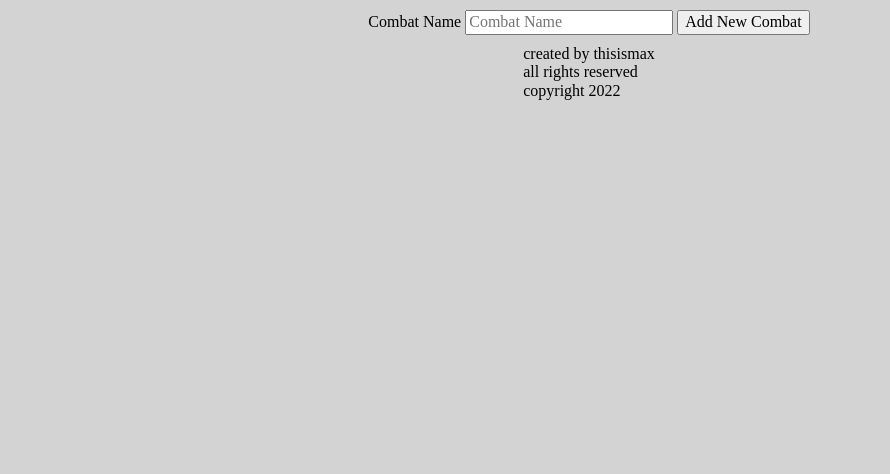
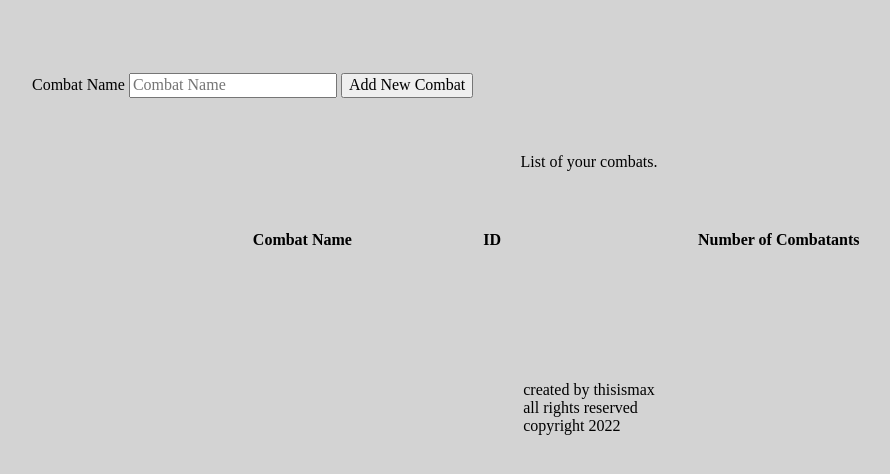
Before and after one commit to thisismax/encounters0.1, a Flask app: page /manageCombats in a window 1280 px wide. Shown: the part 48-522 px from the top of the page, without its empty margins (51-941 px from the left). Run offline with Flask 2, Linux system fonts and the light colour scheme; the visitor is signed in with stand-in values (Sample User, id 1); data comes from the database, SQL or seed files in the repository; data that the repository does not hold is empty.

Commit message:
added 'combat_keys' for player access

```diff
--- a/website/static/styles.css
+++ b/website/static/styles.css
@@ -21,9 +21,20 @@ nav {
 }
 
 main {
+    padding: 5%;
     display: flex;
+    flex-direction: column;
     justify-content: center;
     margin: 10px;
+}
+
+table {
+    padding: 5% 10% 5% 10%;
+    text-align: center;
+}
+
+.tableCaption {
+    padding-top: 5%;
 }
 
 footer {
--- a/website/templates/base.html
+++ b/website/templates/base.html
@@ -55,6 +55,7 @@
             created by thisismax<br>
             all rights reserved<br>
             copyright 2022
+        </footer>
 
     </body>
 </html>
--- a/website/templates/manageCombat.html
+++ b/website/templates/manageCombat.html
@@ -18,4 +18,26 @@ Add Encounter
     <button type="add">Add New Combat</button>
 </form>
 
+<table>
+    <caption class="tableCaption">List of your combats.</caption>
+    <thead>
+        <tr>
+            <th>Combat Name</th>
+            <th>ID</th>
+            <th>Number of Combatants</th>
+        </tr>
+    </thead>
+    <tbody>
+        {% for combat in user.combats %}
+        <!-- this does not handle a long list of combats (yet?) -->
+            <tr>
+                <td>{{ combat.combatName }}</td>
+                <td>{{ combat.combat_key }}</td>
+                <td>test</td>
+            </tr>
+        {% endfor %}
+    </tbody>
+</table>
+
+
 {% endblock %}
--- a/website/views.py
+++ b/website/views.py
@@ -23,6 +23,7 @@ def manageCombats():
 
         new_combat = Combat(
             combatName=data['combatName'],
+            combat_key=Combat.set_combat_key(),
             user_id=current_user.id
         )
 
```
Also changed, not shown: website/models.py (+10 -0 lines).
